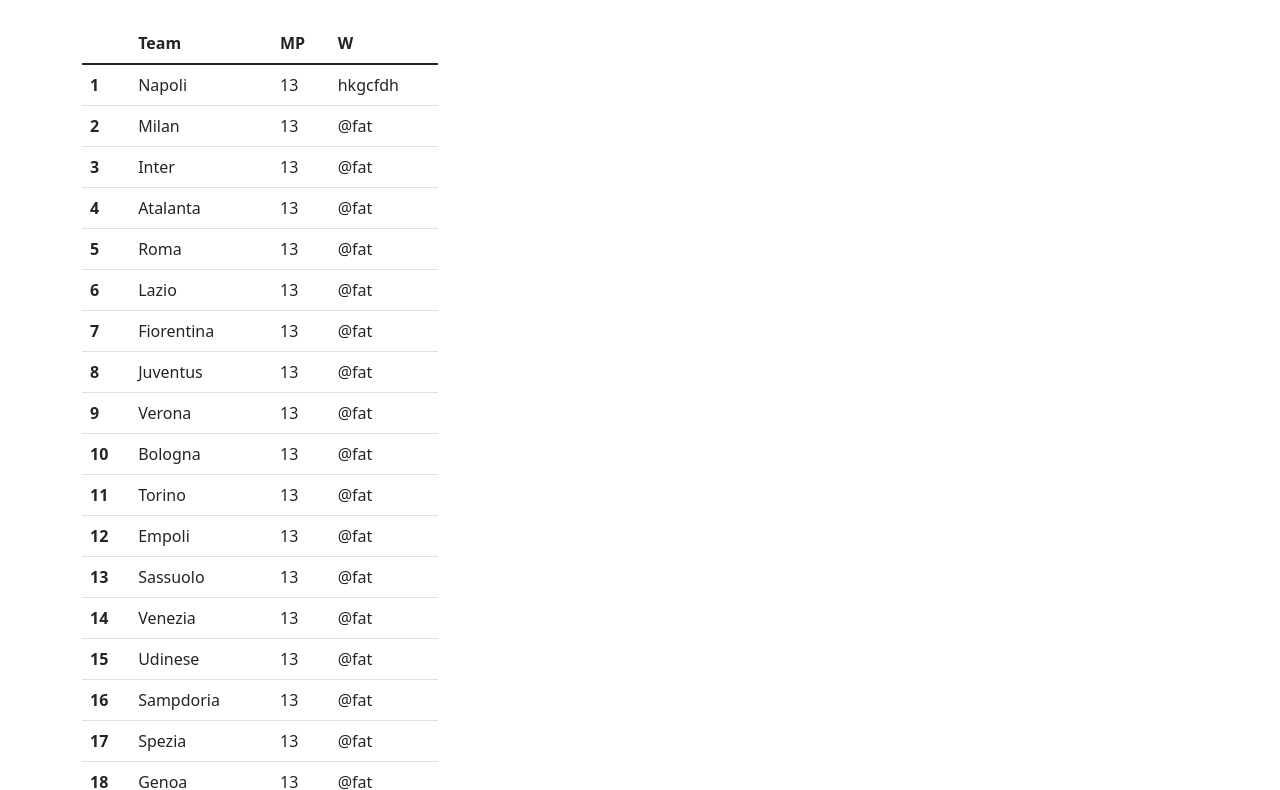
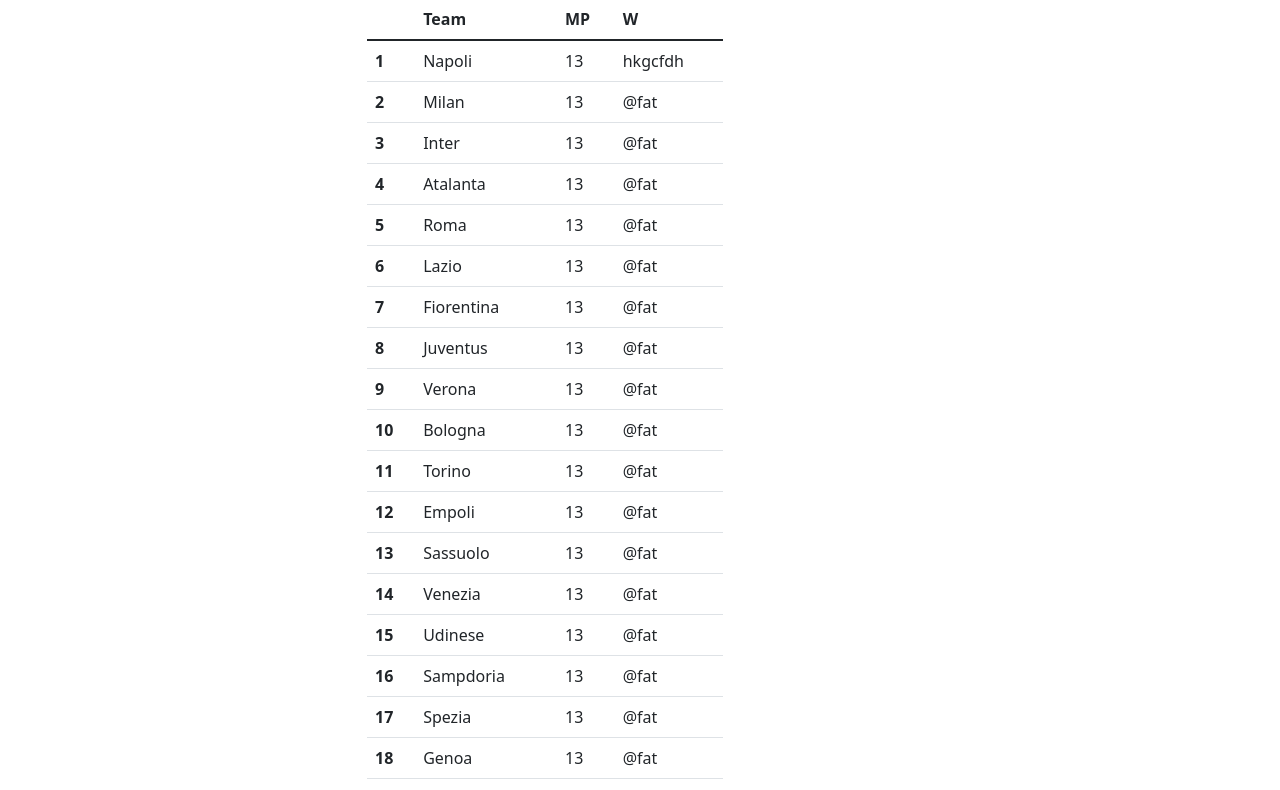
Before and after one commit to Giulio2008/unit-1-Bootstrap, a plain HTML site: page SerieA.html in a window 1280 px wide. Shown: the part 57-847 px from the top of the page. Drawn offline with nearby package versions, Linux system fonts and the light colour scheme.

Commit message:
Update SerieA.html

```diff
--- a/SerieA.html
+++ b/SerieA.html
@@ -63,11 +63,11 @@
       <div class="container">
         <div class="row">
            <!-- 0% 0/12 -->
-          <div class="col-sm-0 col-lg-0 white-box">
+          <div class="col-sm-3 col-lg-0 white-box">
             column 1
           </div>
           <!-- 100% 12/12 -->
-          <div class="col-sm-6 col-lg-4 blue-box">
+          <div class="col-sm-4 col-lg-4 blue-box">
             <table class="table">
               <thead>
                 <tr>
@@ -202,7 +202,7 @@
             </table>
           </div>
           <!-- 0% 0/12 -->
-          <div class="col-sm-0 col-lg-0 white-box">
+          <div class="col-sm-3 col-lg-0 white-box">
             column 3
           </div>
         </div>
```
